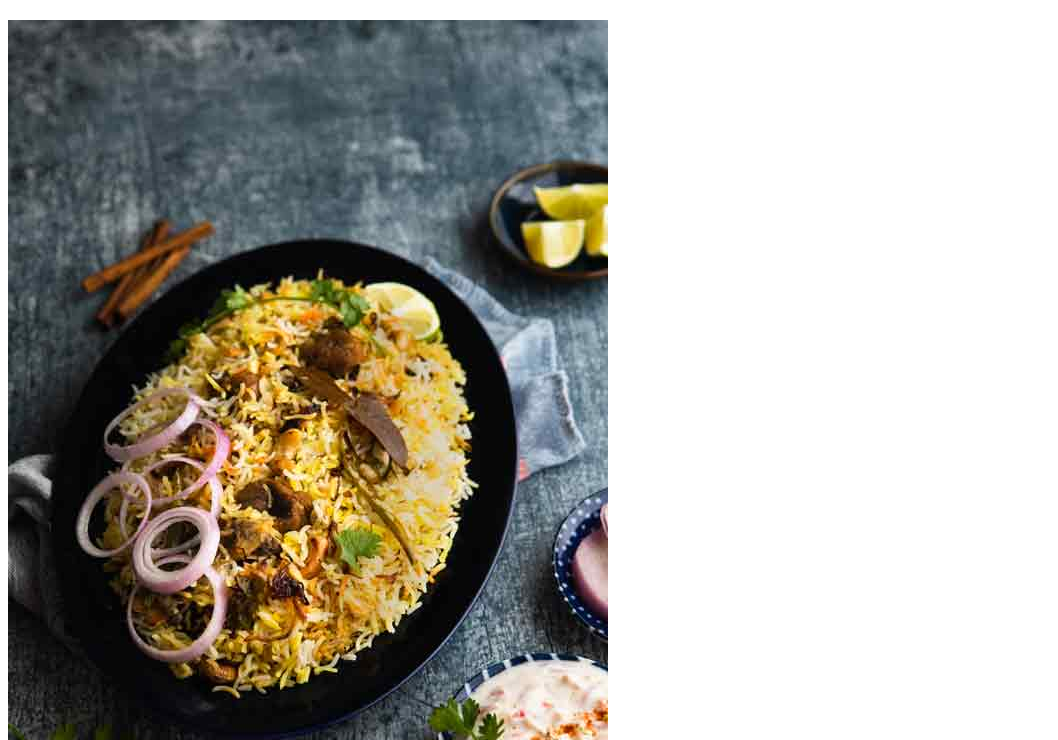
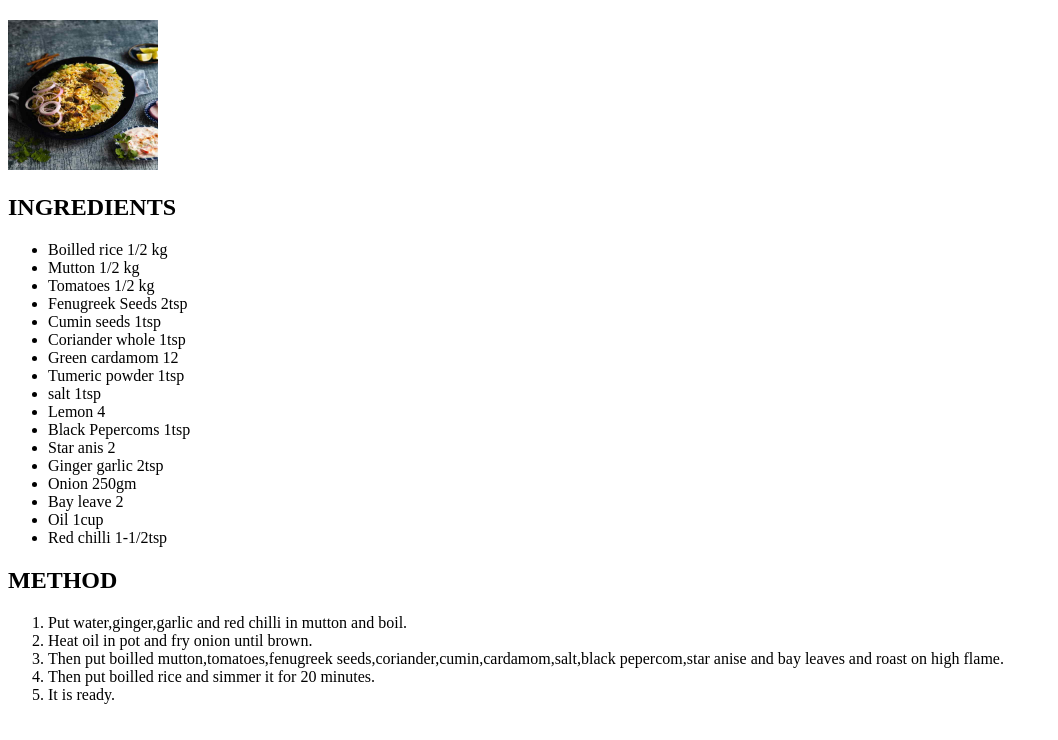
Before and after one commit to Muhammad-Ali100/Recipe-, a plain HTML site: page index.html in a window 1280 px wide. Shown: the part 60-800 px from the top of the page, without its empty margins (0-1058 px from the left). Drawn offline with Linux system fonts and the light colour scheme.

Commit message:
my Recipe

```diff
--- a/index.html
+++ b/index.html
@@ -8,7 +8,7 @@
 </head>
 <body>
      <h1> <b> KASURI MUTTON BIRYANI </b> </h1>
-     <img src="biryani5.jpg">
+     <img src="biryani5.jpg" width="150" height="150"/>
     <h2> INGREDIENTS </h2>
 <ul>
     <li> Boilled rice 1/2 kg </li>
```
